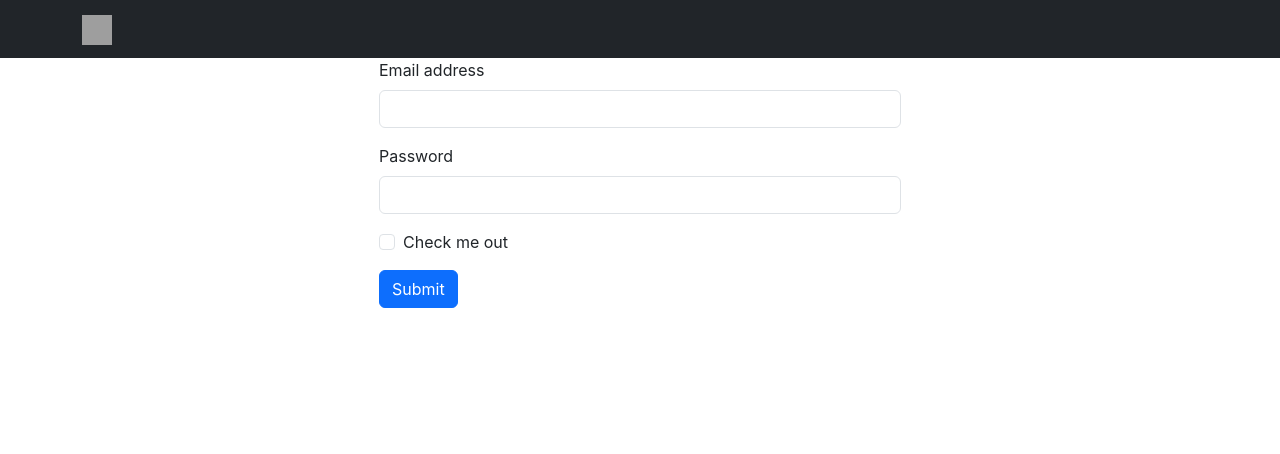
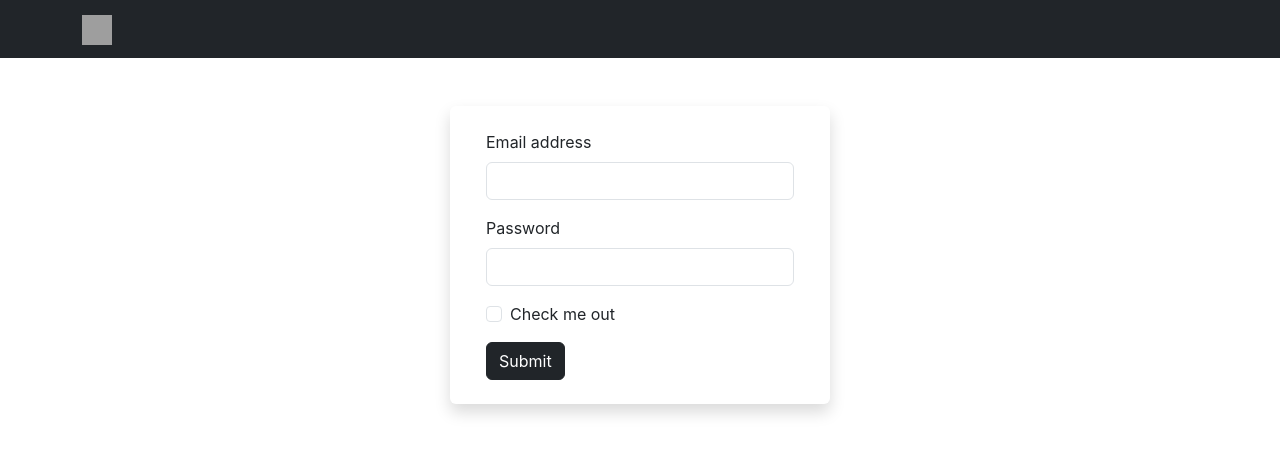
Before and after one commit to garoso/Grupo-4, a React (Create React App) app in the folder grupo4/: page / in a window 1280 px wide. Shown: the top 454 px of the page. Built offline with nearby package versions, Linux system fonts and the light colour scheme; grey boxes are pictures that could not be loaded.

Commit message:
Create login form

```diff
--- a/grupo4/src/login/Login.js
+++ b/grupo4/src/login/Login.js
@@ -5,7 +5,7 @@ function Login(){
     <div className="Login">
       <div class="container ">
         <div class="row">
-          <div class="col-sm-6 offset-sm-3">
+          <div class="col-sm-4 offset-sm-4 shadow mt-5 p-4 rounded">
             <form class="container-md">
               <div class="mb-3">
                 <label for="exampleInputEmail1" class="form-label">Email address</label>
@@ -19,7 +19,7 @@ function Login(){
                 <input type="checkbox" class="form-check-input" id="exampleCheck1"></input>
                 <label class="form-check-label" for="exampleCheck1">Check me out</label>
               </div>
-              <button type="submit" class="btn btn-primary">Submit</button>
+              <button type="submit" class="btn btn-dark btn-block">Submit</button>
             </form>
           </div>
         </div>
```
